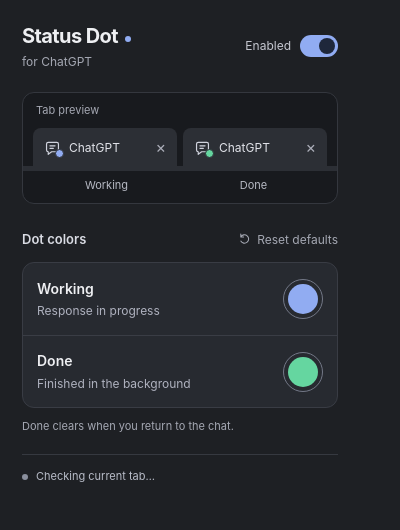
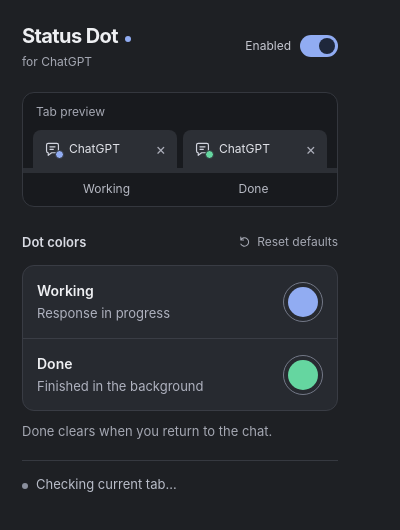
Before and after one commit to Hxtomi/ChatGPT-Status-Dot, a browser extension: page extension/popup.html in a window 400 px wide. Drawn offline with Linux system fonts and the light colour scheme.

Commit message:
Increase settings text size for readability

```diff
--- a/extension/content.js
+++ b/extension/content.js
@@ -1,7 +1,7 @@
 (() => {
   "use strict";
   const KEY = "__chatgptActivityDotV1";
-  const BUILD = "1.2.0";
+  const BUILD = "1.2.1";
   const HANDOFF_EVENT = "chatgpt-activity-dot:handoff";
   const HANDOFF_ATTRIBUTE = "data-chatgpt-activity-dot-handoff";
   const ICON_ID = "chatgpt-activity-dot-favicon";
--- a/extension/popup.css
+++ b/extension/popup.css
@@ -23,7 +23,7 @@ h1 { display: flex; align-items: center; gap: 7px; margin: 0; font-size: 20px; f
 .toggle input:focus-visible + .switch { outline: 2px solid #c2d0fa; outline-offset: 4px; }
 .toggle:has(input:disabled) { cursor: wait; }
 .preview { margin: 22px 0 20px; overflow: hidden; border: 1px solid #34373e; border-radius: 12px; background: #181a1e; }
-.preview-caption { padding: 10px 13px 9px; font-size: 11px; color: var(--muted); }
+.preview-caption { padding: 10px 13px 9px; font-size: 12px; color: var(--muted); }
 .tab-strip { display: flex; gap: 6px; padding: 0 10px; border-bottom: 5px solid #2c2f35; }
 .tab { display: flex; align-items: center; gap: 8px; width: 50%; height: 38px; padding: 0 11px; border-radius: 8px 8px 0 0; background: #2c2f35; color: #e1e3e9; font-size: 12px; }
 .tab-icon { position: relative; display: block; flex: none; width: 17px; height: 17px; }
@@ -32,7 +32,7 @@ h1 { display: flex; align-items: center; gap: 7px; margin: 0; font-size: 20px; f
 .working { background: var(--working); }
 .done { background: var(--done); }
 .tab-close { margin-left: auto; color: #acafba; font-size: 16px; line-height: 1; }
-.preview-labels { display: grid; grid-template-columns: 1fr 1fr; padding: 7px 10px 9px; text-align: center; font-size: 11px; color: #b7bac4; }
+.preview-labels { display: grid; grid-template-columns: 1fr 1fr; padding: 7px 10px 9px; text-align: center; font-size: 12px; color: #b7bac4; }
 body[data-enabled="false"] .dot { visibility: hidden; }
 body[data-enabled="false"] .brand-dot { background: #777c8b; }
 .section-heading { display: flex; align-items: center; justify-content: space-between; margin: 0 0 8px; }
@@ -46,13 +46,13 @@ h2 { margin: 0; font-size: 13px; font-weight: 600; color: #d9dbe3; }
 .color-row + .color-row { border-top: 1px solid #3a3d45; }
 .color-row:hover { background: #2d3037; }
 .color-name { display: block; font-size: 14px; font-weight: 600; }
-.color-description { display: block; margin-top: 3px; font-size: 12px; color: #afb2bf; }
+.color-description { display: block; margin-top: 3px; font-size: 13px; color: #afb2bf; }
 input[type="color"] { flex: none; width: 40px; height: 40px; padding: 4px; border: 1px solid #737887; border-radius: 50%; background: transparent; cursor: pointer; }
 input[type="color"]::-webkit-color-swatch-wrapper { padding: 0; }
 input[type="color"]::-webkit-color-swatch { border: 0; border-radius: 50%; }
 input[type="color"]:hover { border-color: #d1d6e5; }
-.hint { margin: 11px 0 0; font-size: 11px; color: var(--muted); }
-.status-line { display: flex; align-items: baseline; gap: 8px; margin-top: 19px; padding-top: 14px; border-top: 1px solid #363940; color: #b9bdc9; font-size: 11px; }
+.hint { margin: 11px 0 0; font-size: 13px; color: var(--muted); }
+.status-line { display: flex; align-items: baseline; gap: 8px; margin-top: 19px; padding-top: 14px; border-top: 1px solid #363940; color: #b9bdc9; font-size: 13px; }
 .status-dot { flex: none; width: 6px; height: 6px; border-radius: 50%; background: #8a8f9d; }
 .status-line[data-state="working"] .status-dot { background: var(--working); }
 .status-line[data-state="done"] .status-dot { background: var(--done); }
--- a/package.json
+++ b/package.json
@@ -1,6 +1,6 @@
 {
   "name": "chatgpt-status-dot",
-  "version": "1.2.0",
+  "version": "1.2.1",
   "private": true,
   "description": "Shows ChatGPT's status on the tab icon.",
   "license": "Apache-2.0",
```
Also changed, not shown: extension/manifest.json, media/settings.png.
